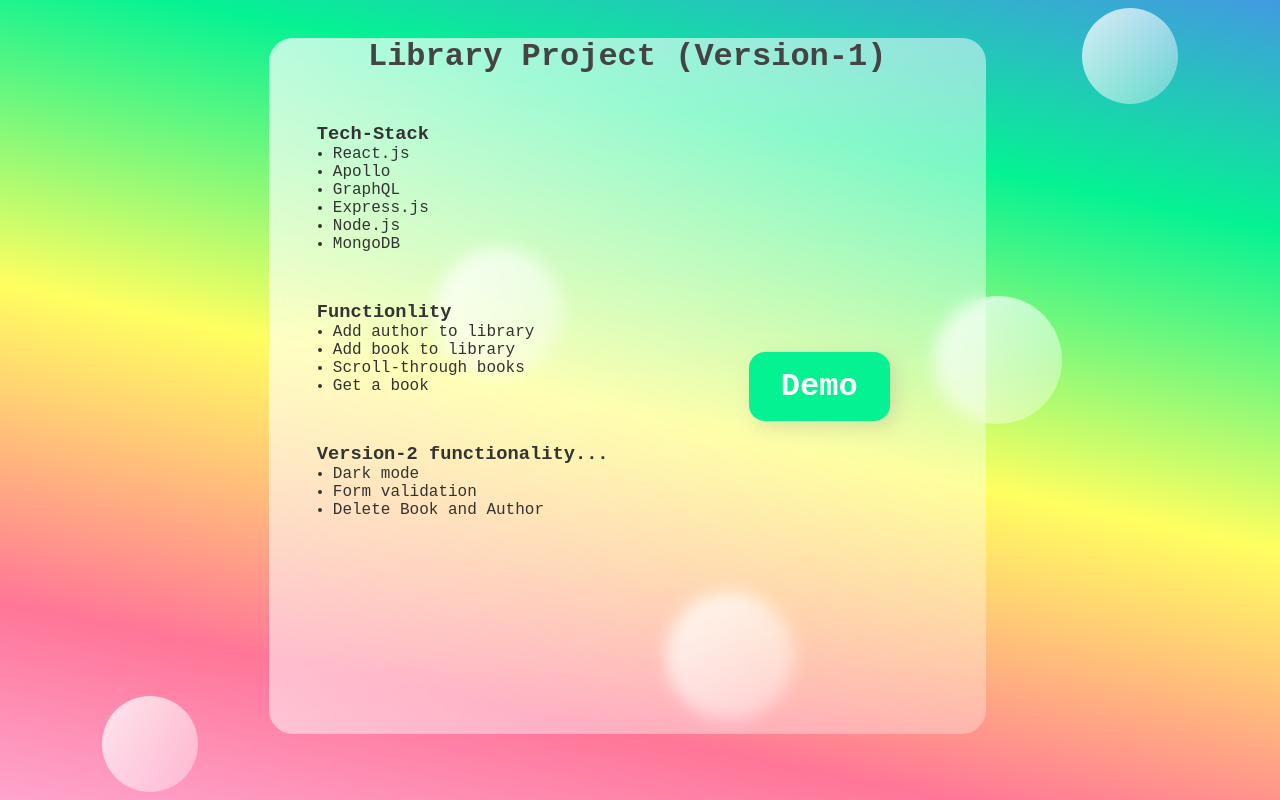
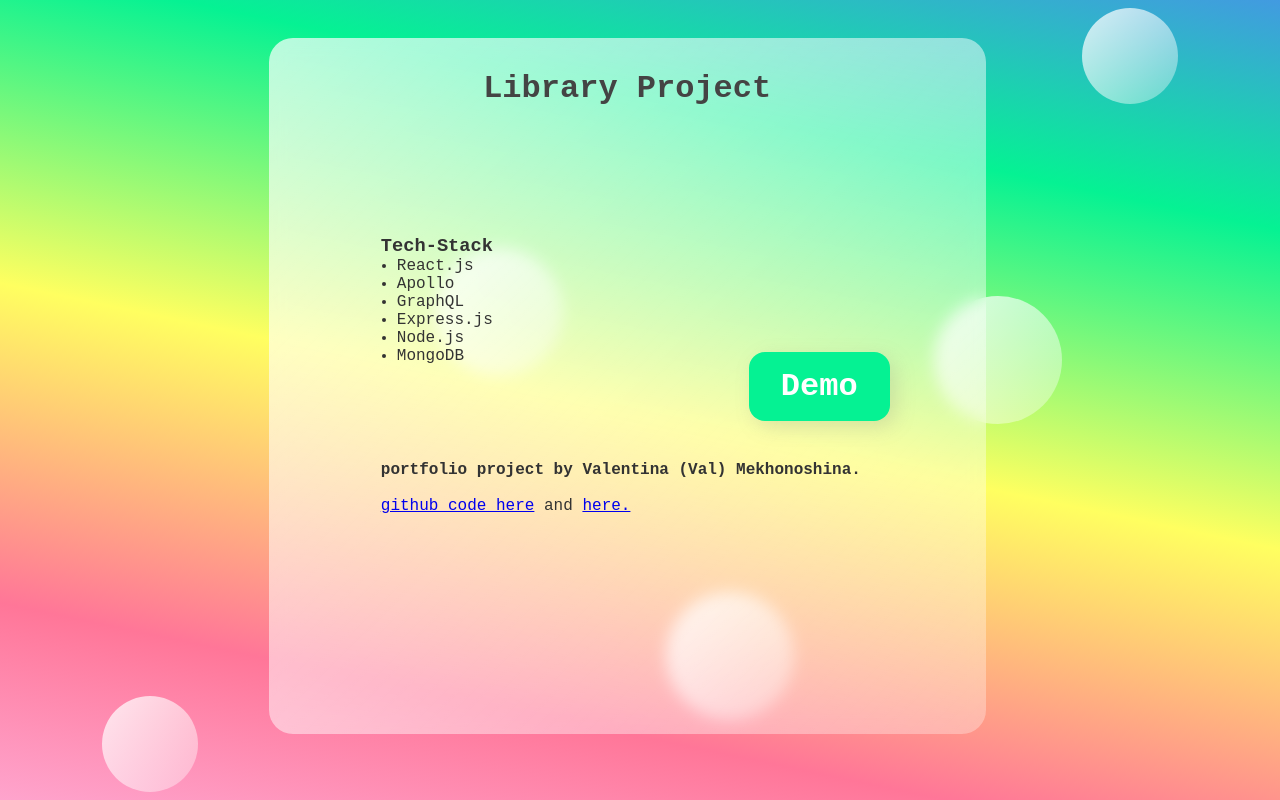
Before and after one commit to geminicodes/library-frontend, a React (Create React App) app: page / in a window 1280 px wide. Built offline with nearby package versions, Linux system fonts and the light colour scheme.

Commit message:
final changes

```diff
--- a/src/App.css
+++ b/src/App.css
@@ -55,9 +55,15 @@
     margin-right: auto;
 }
 
+#landing h1 {
+    margin-top: 2rem;
+}
+
 #landing ul {
     width: 50%;
     margin: 3rem;
+    margin-top: 8rem;
+    padding-left: 4rem;
 }
 
 #landing li {
@@ -78,6 +84,11 @@
     margin-top: 0.5rem;
     margin-left: 30rem;
     box-shadow: 6px 6px 20px rgba(122, 122, 122, 0.212);
+}
+
+#landing-bottom {
+    margin-left: 7rem;
+    padding-top: 3rem;
 }
 
 #main-forms {
--- a/src/pages/Landing.js
+++ b/src/pages/Landing.js
@@ -13,7 +13,7 @@
         <div className="circle5"></div>
           <div id="landing">
             <div id="landing-main">
-              <h1>Library Project (Version-1)</h1>
+              <h1>Library Project</h1>
               <ul>
                 <h3>Tech-Stack</h3>
                   <li>React.js</li>
@@ -23,22 +23,15 @@
                   <li>Node.js</li>
                   <li>MongoDB</li>
               </ul>
-              <ul>
-                <h3>Functionlity</h3>
-                  <li>Add author to library</li>
-                  <li>Add book to library</li>
-                  <li>Scroll-through books</li>
-                  <li>Get a book</li>
-              </ul>
-              <ul>
-                <h3>Version-2 functionality...</h3>
-                  <li>Dark mode</li>
-                  <li>Form validation</li>
-                  <li>Delete Book and Author</li>
-              </ul>
               <Link to='/home'>
                 <button>Demo</button>
               </Link>
+              <div id="landing-bottom">
+                <h4>portfolio project by Valentina (Val) Mekhonoshina. </h4> <br/>
+                <a href="https://github.com/geminicodes/library-frontend">github code here</a>
+                <a> and </a>
+                <a href="https://github.com/geminicodes/library-backend">here.</a>
+              </div>
             </div>
           </div>
         </div>
```
